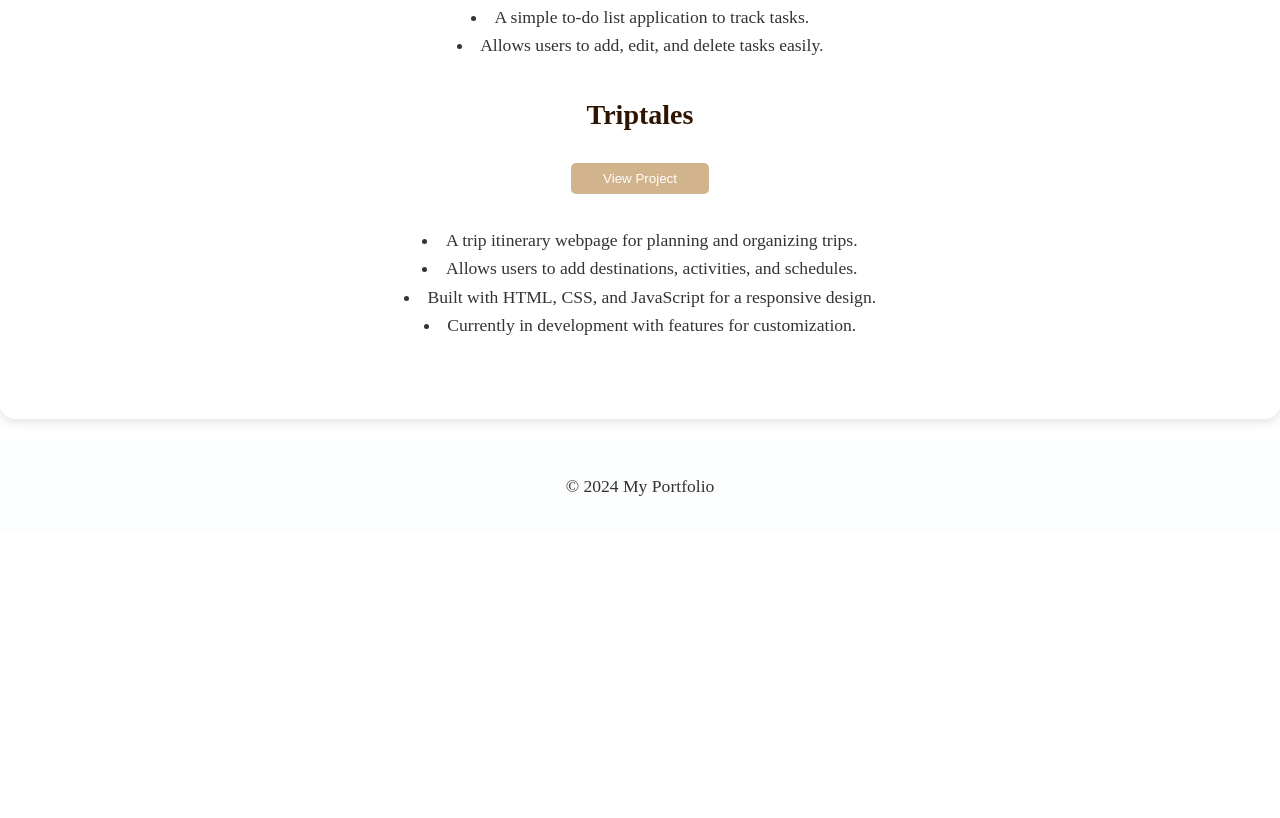
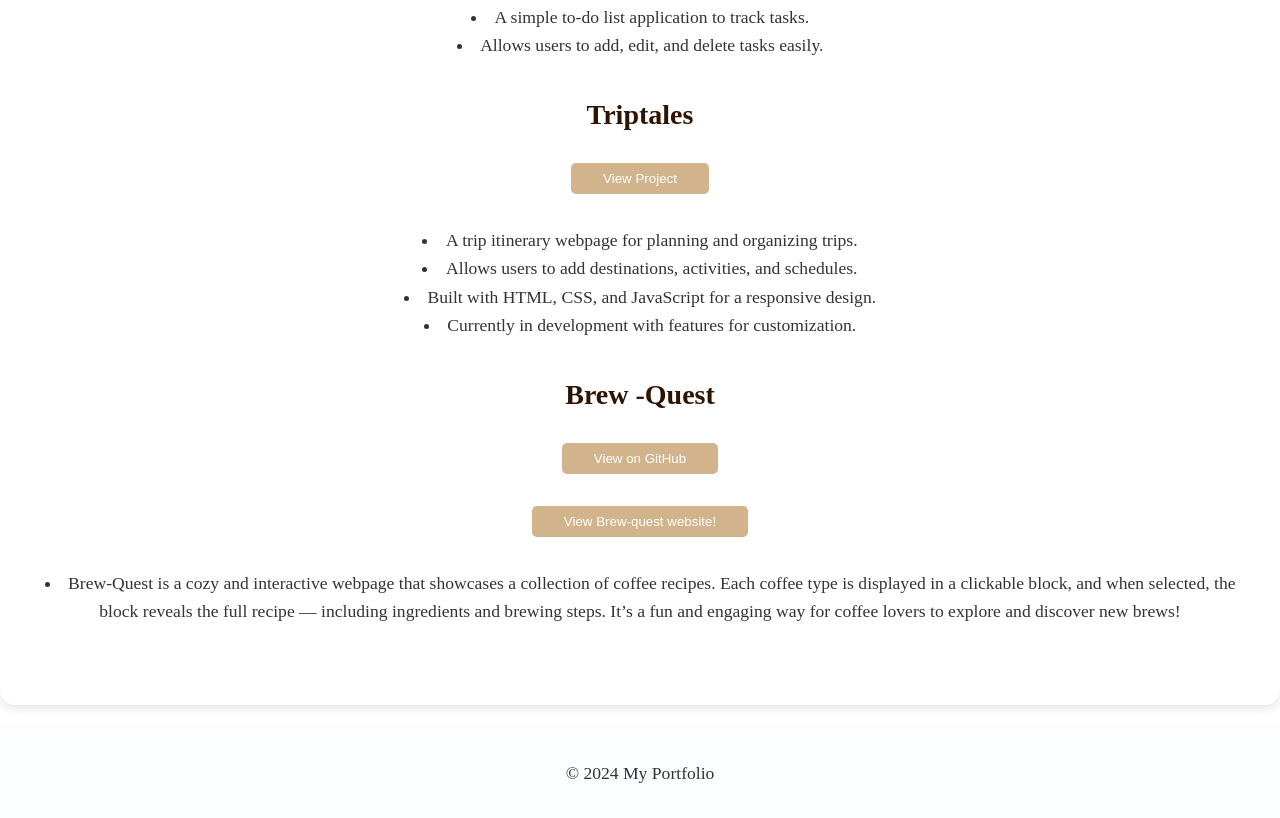
Before and after one commit to Keziashelly23/Keziashelly23.github.io, a plain HTML site: page projects.html in a window 1280 px wide. Shown: the part 669-1487 px from the top of the page. Before the commit the page ends 1201 px from the top, so only its background shows below. Drawn offline with Linux system fonts and the light colour scheme.

Commit message:
Added my brew-quest application
I changed the projects html to include my newly coded program "brew-quest"

```diff
--- a/projects.html
+++ b/projects.html
@@ -47,6 +47,18 @@
                     <li>Currently in development with features for customization.</li>
                 </ul>
             </div>
+
+            <div class="project">
+                <h2 class="section-title">Brew -Quest</h2>
+                <button class="btn btn-primary" onclick="window.location.href='https://github.com/Keziashelly23/Todo_listhttps://github.com/Keziashelly23/Brew-Quest'">View on GitHub</button>
+                <button class="btn btn-primary" onclick="window.location.href='https://keziashelly23.github.io/Brew-Quest/'">View Brew-quest website!</button>
+                <ul class="project-description">
+                    <li>Brew-Quest is a cozy and interactive webpage that showcases a collection of coffee recipes.
+                        Each coffee type is displayed in a clickable block, and when selected, the block reveals the full
+                        recipe — including ingredients and brewing steps. It’s a fun and engaging way for coffee lovers to explore
+                        and discover new brews!</li>
+
+                </ul>
         </section>
     </main>
     <footer>
```
